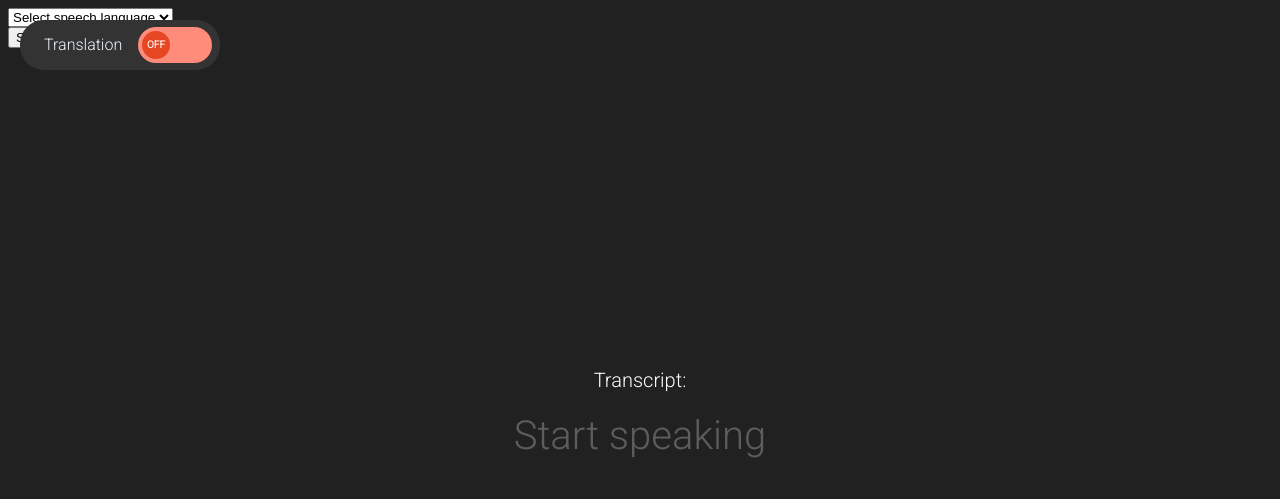
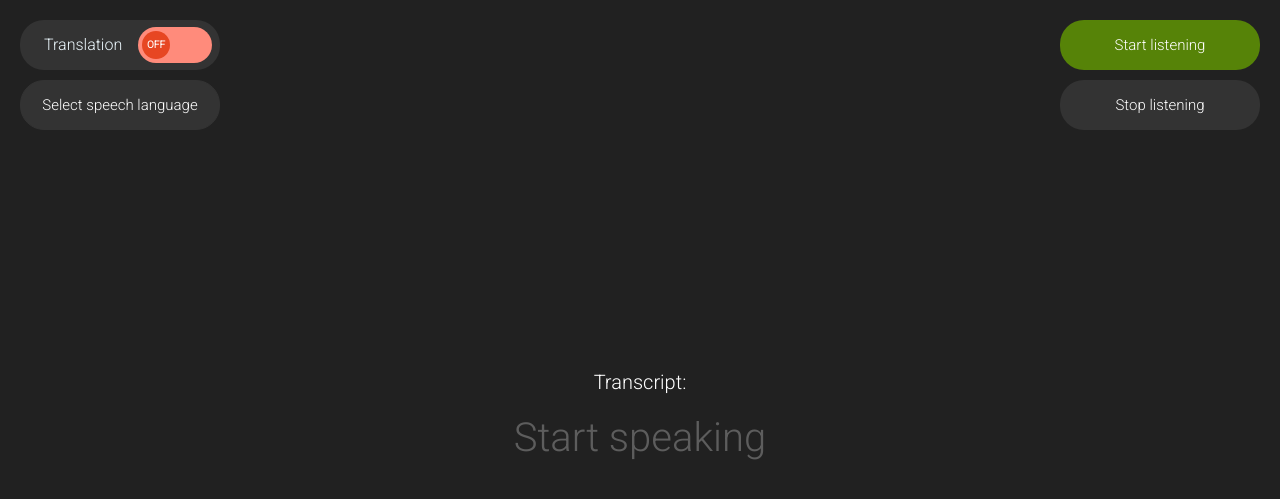
Before and after one commit to andylvua/LiveTranslate, a Flask app: page / in a window 1280 px wide. Shown: the top 499 px of the page. Run offline with Flask 2, Linux system fonts and the light colour scheme; parts of the project's set-up code (start-up, migrations or seed data) failed here and were passed over; some libraries are stand-ins or nearby versions.

Commit message:
Styles for selectors and buttons. Minor improvements

```diff
--- a/web/static/styles/style.css
+++ b/web/static/styles/style.css
@@ -9,7 +9,7 @@ p
     font-size: 20px;
     color: #fff;
     text-align: center;
-    margin-top: 40vh;
+    margin-top: 30vh;
     font-family: 'Roboto', sans-serif;
 }
 .transcript
@@ -47,7 +47,6 @@ p
     color: #ebf7fc;
     position: absolute;
     margin: 15px 24px;
-
 }
 
 .translate {
@@ -128,3 +127,58 @@ p
 #translate .checkbox:checked ~ .layer {
     background-color: #dfff82;
 }
+
+.languages_selector {
+    position: relative;
+    margin: 80px 0 0 12px;
+}
+
+.languages_selector select {
+    appearance: none;
+    -moz-appearance: none;
+    -webkit-appearance: none;
+    background: #333333;
+    height: 50px;
+    width: 200px;
+    border-radius: 24px;
+    border-color: #333333;
+    font-size: 15px;
+    color: #ffffff;
+    font-family: 'Roboto', sans-serif;
+    text-align-last: center;
+}
+
+.start, .stop {
+    position: absolute;
+    right: 0;
+    top: 0;
+    border: none;
+    color: white;
+    height: 50px;
+    width: 200px;
+    border-radius: 24px;
+    text-align: center;
+    text-decoration: none;
+    display: inline-block;
+    font-size: 15px;
+    font-family: 'Roboto', sans-serif;
+    transition: background-color 0.5s ease;
+}
+
+.start {
+    margin: 20px;
+    background-color: #568308;
+}
+
+.start:hover {
+    background-color: #6ca40a;
+}
+
+.stop {
+    margin: 80px 20px 20px 0;
+    background-color: #333333;
+}
+
+.stop:hover {
+    background-color: #b63624;
+}
```
